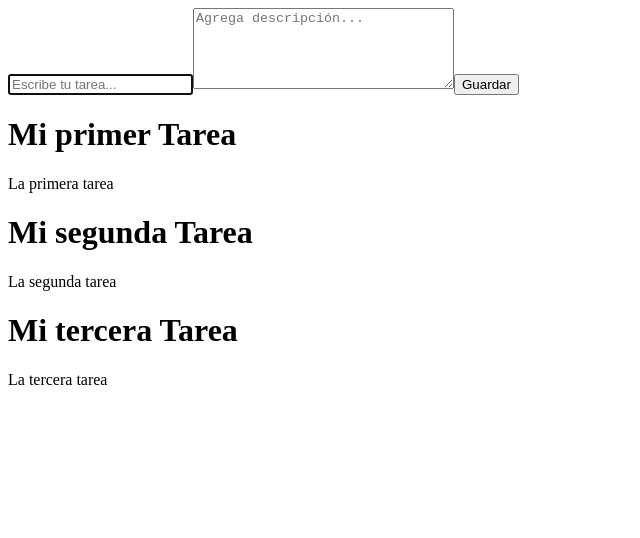
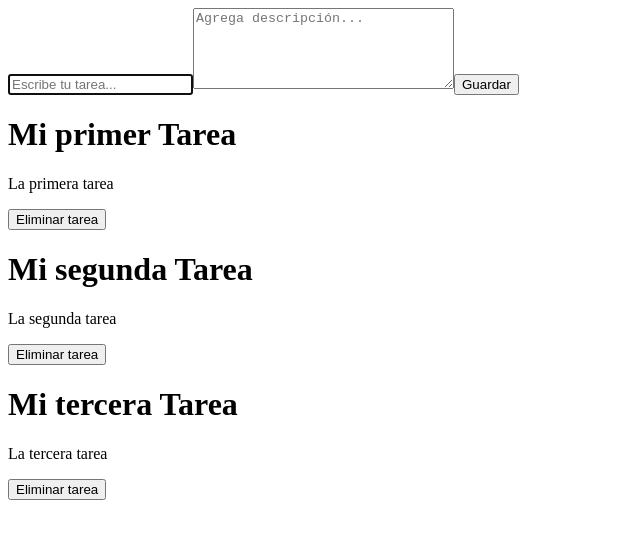
Before and after one commit to PsikxCat/practica-react-vite, a React (Vite) app: page / in a window 1280 px wide. Shown: the top 538 px of the page, without its empty margins (0-640 px from the left). Built offline with nearby package versions, Linux system fonts and the light colour scheme; the HTML template or start-up script is replaced by a standard one.

Commit message:
Eliminar tareas - completado

```diff
--- a/src/App.jsx
+++ b/src/App.jsx
@@ -1,9 +1,9 @@
 import React, { useState, useEffect } from 'react';
 import { tasks as data } from './data/tasks';
-import { TaskForm } from './components/TaskForm';
-import { TaskList } from './components/TaskList';
+import TaskForm from './components/TaskForm';
+import TaskList from './components/TaskList';
 
-export default function App() {
+function App() {
   const [tasks, setTasks] = useState([]);
 
   useEffect(() => {
@@ -18,10 +18,16 @@
     }]);
   }
 
+  function deleteTask(taskId) {
+    setTasks(tasks.filter(task => task.id !== taskId));
+  }
+
   return (
   <>
     <TaskForm createTask={ createTask }/>
-    <TaskList tasks={ tasks }/>
+    <TaskList tasks={ tasks } deleteTask={ deleteTask }/>
   </>
   );
 }
+
+export default App;
--- a/src/components/TaskCard.jsx
+++ b/src/components/TaskCard.jsx
@@ -1,17 +1,21 @@
 import React from 'react';
 import { PropTypes } from 'prop-types';
 
-function TaskCard({ task }) {
+function TaskCard({ task, deleteTask }) {
   return (
     <div>
       <h1>{ task.title }</h1>
       <p>{ task.description }</p>
+      <button onClick={(e) => { deleteTask(task.id); }}>
+        Eliminar tarea
+      </button>
     </div>
   );
 }
 
 TaskCard.propTypes = {
-  task: PropTypes.object.isRequired
+  task: PropTypes.object.isRequired,
+  deleteTask: PropTypes.func
 };
 
 export default TaskCard;
--- a/src/components/TaskForm.jsx
+++ b/src/components/TaskForm.jsx
@@ -1,7 +1,7 @@
 import React, { useState } from 'react';
 import { PropTypes } from 'prop-types';
 
-export function TaskForm({ createTask }) {
+function TaskForm({ createTask }) {
   const [title, setTitle] = useState('');
   const [description, setDescription] = useState('');
 
@@ -46,3 +46,5 @@
 TaskForm.propTypes = {
   createTask: PropTypes.func.isRequired
 };
+
+export default TaskForm;
--- a/src/components/TaskList.jsx
+++ b/src/components/TaskList.jsx
@@ -1,12 +1,17 @@
 import React from 'react';
 import { PropTypes } from 'prop-types';
 import TaskCard from './TaskCard';
-export function TaskList({ tasks }) {
+
+function TaskList({ tasks, deleteTask }) {
   if (tasks.length === 0) return <h1>No hay tareas...</h1>;
 
   const renderTasks = () => {
     return tasks.map(task => (
-      <TaskCard task={task} key={task.id} />
+      <TaskCard
+        task={task}
+        key={task.id}
+        deleteTask={deleteTask}
+      />
     ));
   };
 
@@ -18,5 +23,8 @@
 }
 
 TaskList.propTypes = {
-  tasks: PropTypes.array
+  tasks: PropTypes.array,
+  deleteTask: PropTypes.func
 };
+
+export default TaskList;
```
